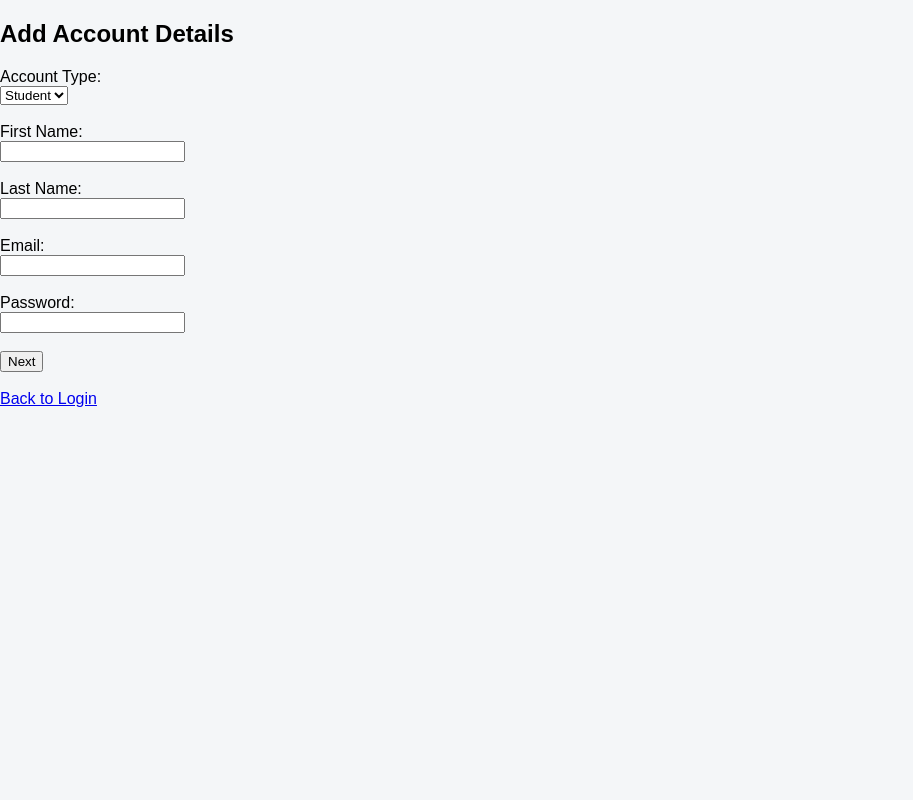
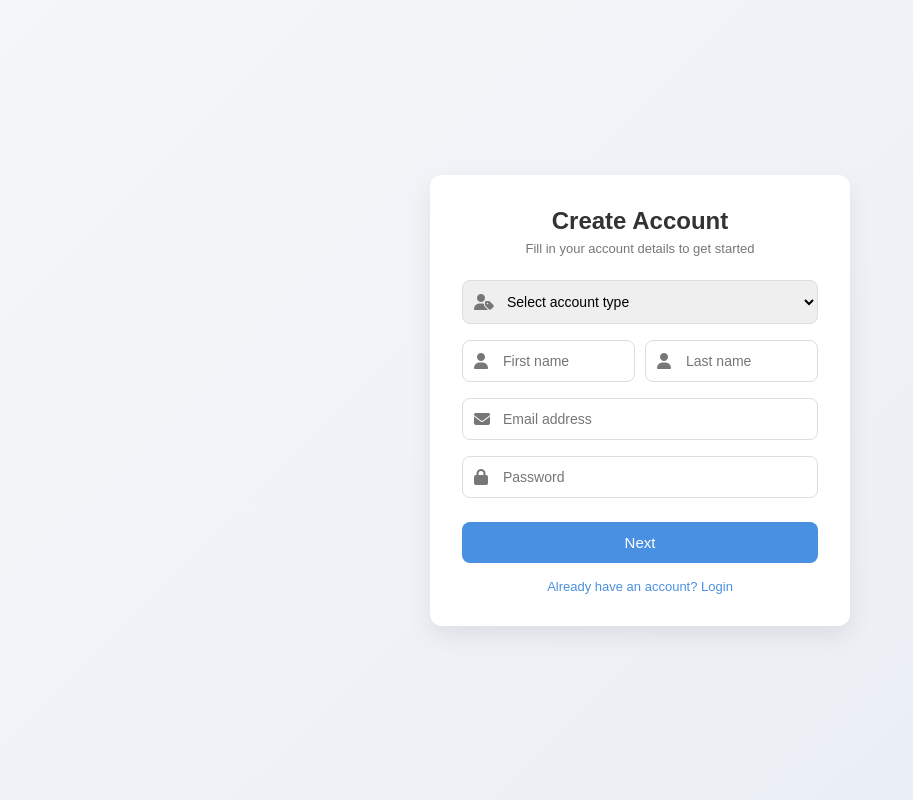
Before and after one commit to KopkauA/TutorSphere, a Flask app: page /signup_route in a window 1280 px wide. Shown: the whole page, without its empty margins (0-913 px from the left). Run offline with Flask 3, Linux system fonts and the light colour scheme.

Commit message:
designed signup

```diff
--- a/templates/signup.html
+++ b/templates/signup.html
@@ -8,41 +8,183 @@ Purpose: gives student the role of student
 <!DOCTYPE html>
 <html>
 <head>
-  <title>Sign Up</title>
+  <title>Create Account</title>
   <link rel="icon" type="image/x-icon" href="/static/Logo_nobackground.png">
-  <link rel="stylesheet" href="{{ url_for('static', filename='styles.css') }}">
+  <link rel="stylesheet" href="https://cdnjs.cloudflare.com/ajax/libs/font-awesome/6.5.0/css/all.min.css">
+  <style>
+    :root {
+      --primary: #4a90e2;
+      --primary-dark: #357abd;
+      --bg: #f4f6f8;
+      --text: #333;
+      --muted: #777;
+      --border: #ddd;
+      --shadow: 0 10px 25px rgba(0,0,0,0.08);
+      --radius: 12px;
+    }
+
+    * {
+      box-sizing: border-box;
+      margin: 0;
+      padding: 0;
+      font-family: Arial, sans-serif;
+    }
+
+    body {
+      background: linear-gradient(135deg, #f4f6f8, #e9eef5);
+      display: flex;
+      justify-content: center;
+      align-items: center;
+      min-height: 100vh;
+      color: var(--text);
+    }
+
+    .container {
+      width: 100%;
+      max-width: 420px;
+      background: #fff;
+      padding: 32px;
+      border-radius: var(--radius);
+      box-shadow: var(--shadow);
+      text-align: center;
+    }
+
+    h2 {
+      font-size: 24px;
+      margin-bottom: 6px;
+    }
+
+    .subtitle {
+      font-size: 13px;
+      color: var(--muted);
+      margin-bottom: 24px;
+    }
+
+    .input-box {
+      position: relative;
+      margin-bottom: 16px;
+    }
+
+    .input-box i {
+      position: absolute;
+      left: 12px;
+      top: 50%;
+      transform: translateY(-50%);
+      color: var(--muted);
+    }
+
+    .input-box input,
+    .input-box select {
+      width: 100%;
+      padding: 12px 12px 12px 40px;
+      border: 1px solid var(--border);
+      border-radius: 8px;
+      font-size: 14px;
+      transition: 0.2s ease;
+    }
+
+    .input-box input:focus,
+    .input-box select:focus {
+      outline: none;
+      border-color: var(--primary);
+      box-shadow: 0 0 0 3px rgba(74,144,226,0.15);
+    }
+
+    button {
+      width: 100%;
+      padding: 12px;
+      background: var(--primary);
+      color: white;
+      border: none;
+      border-radius: 8px;
+      font-size: 15px;
+      cursor: pointer;
+      transition: 0.2s ease;
+      margin-top: 8px;
+    }
+
+    button:hover {
+      background: var(--primary-dark);
+    }
+
+    a {
+      display: block;
+      margin-top: 16px;
+      font-size: 13px;
+      color: var(--primary);
+      text-decoration: none;
+    }
+
+    a:hover {
+      text-decoration: underline;
+    }
+
+    .row {
+      display: flex;
+      gap: 10px;
+    }
+
+    .row .input-box {
+      flex: 1;
+    }
+    .error {
+      color: red;
+      font-size: 12px;
+      margin-bottom: 12px;
+    }
+  </style>
 </head>
+
 <body>
-
-  <h2>Add Account Details</h2>
+  <div class= "container">
+    <h2>Create Account</h2>
+    <div class="subtitle">Fill in your account details to get started</div>
 
     <form method="POST" action="{{ url_for('signup_route') }}">
-    <!-- ROLE SELECTION -->
-    <label>Account Type:</label><br>
+      <div class="input-box">
+        <i class="fa fa-user-tag"></i>
         <select name="role" required>
+          <option value="">Select account type</option>
           <option value="student">Student</option>
           <option value="tutor">Tutor</option>
-    </select><br><br>
+        </select>
+      </div>
 
-    <!-- NAME -->
-    <label>First Name:</label><br>
-    <input type="text" name="fname" required><br><br>
-    <label>Last Name:</label><br>
-    <input type="text" name="lname" required><br><br>
+      <div class="row">
+        <!-- FIRST NAME -->
+        <div class="input-box">
+          <i class="fa fa-user"></i>
+          <input type="text" name="fname" placeholder="First name" required>
+        </div>
+
+        <!-- LAST NAME -->
+        <div class="input-box">
+          <i class="fa fa-user"></i>
+          <input type="text" name="lname" placeholder="Last name" required>
+        </div>
+      </div>
 
       <!-- EMAIL -->
-    <label>Email:</label><br>
-    <input type="email" name="email" required><br><br>
+      <div class="input-box">
+        <i class="fa fa-envelope"></i>
+        <input type="email" name="email" placeholder="Email address" required>
+      </div>
 
       <!-- PASSWORD -->
-    <label>Password:</label><br>
-    <input type="password" name="password" required><br><br>
+      <div class="input-box">
+        <i class="fa fa-lock"></i>
+        <input type="password" name="password" placeholder="Password" required>
+      </div>
+
+      <!-- ERROR -->
+      {% if error %}
+        <div class="error">{{ error }}</div>
+      {% endif %}
 
       <button type="submit">Next</button>
     </form>
 
-  <br>
-  <a href="{{ url_for('login_route') }}">Back to Login</a>
-
+    <a href="{{ url_for('login_route') }}">Already have an account? Login</a>
+  </div>
 </body>
 </html>
```
Lines whose indentation alone changed are shown as unchanged.
